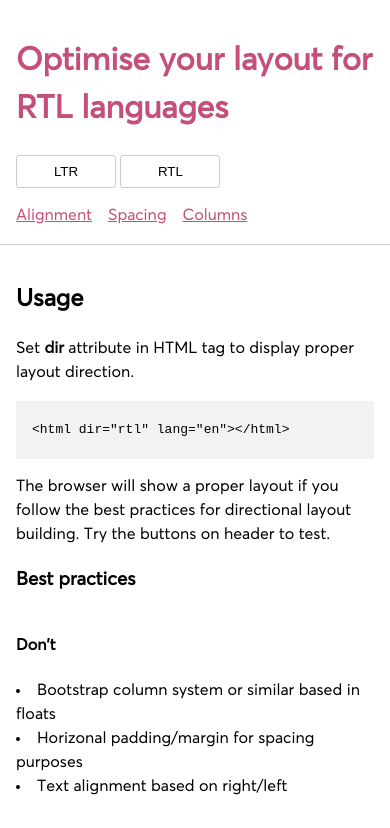
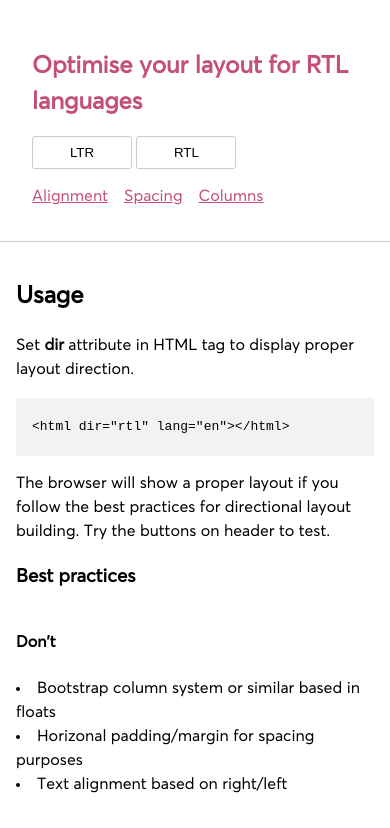
Before and after one commit to nabaroa/rtl-layout, a website: page index.html in a window 390 px wide. Shown: the top 828 px of the page. Drawn offline with Linux system fonts and the light colour scheme.

Commit message:
Adjust mobile font-size

```diff
--- a/index.html
+++ b/index.html
@@ -9,7 +9,8 @@
 </head>
 
 <body>
-  <header class="container">
+  <header>
+    <div class="container">
       <h1>
         Optimise your layout for RTL languages
       </h1>
@@ -22,6 +23,7 @@
           <li><a class="menu__item" href="#section-columns">Columns</a></li>
         </ul>
       </nav>
+    </div>
   </header>
   <main class="container">
     <section class="section">
@@ -53,7 +55,8 @@
       </div>
       <h4>Well, I can't refactor the layout right now:</h4>
       <p>Here an example of how to modify your directional classes. Take into account that what is <strong>left</strong>
-        must be converted to <strong>right</strong> and vice versa in RTL direction so we can create conditional classes using the
+        must be converted to <strong>right</strong> and vice versa in RTL direction so we can create conditional classes
+        using the
         cascade:</p>
       <pre class="grid-2--md"><code>
 html[dir="rtl"] {
--- a/styles.css
+++ b/styles.css
@@ -49,6 +49,12 @@ footer {
   justify-content: center;
   align-items: center;
   padding: 40px;
+}
+
+@media (max-width: 758px) {
+  h1 {
+    font-size: 1.5em;
+  }
 }
 
 * {
```
Lines whose indentation alone changed are shown as unchanged.
